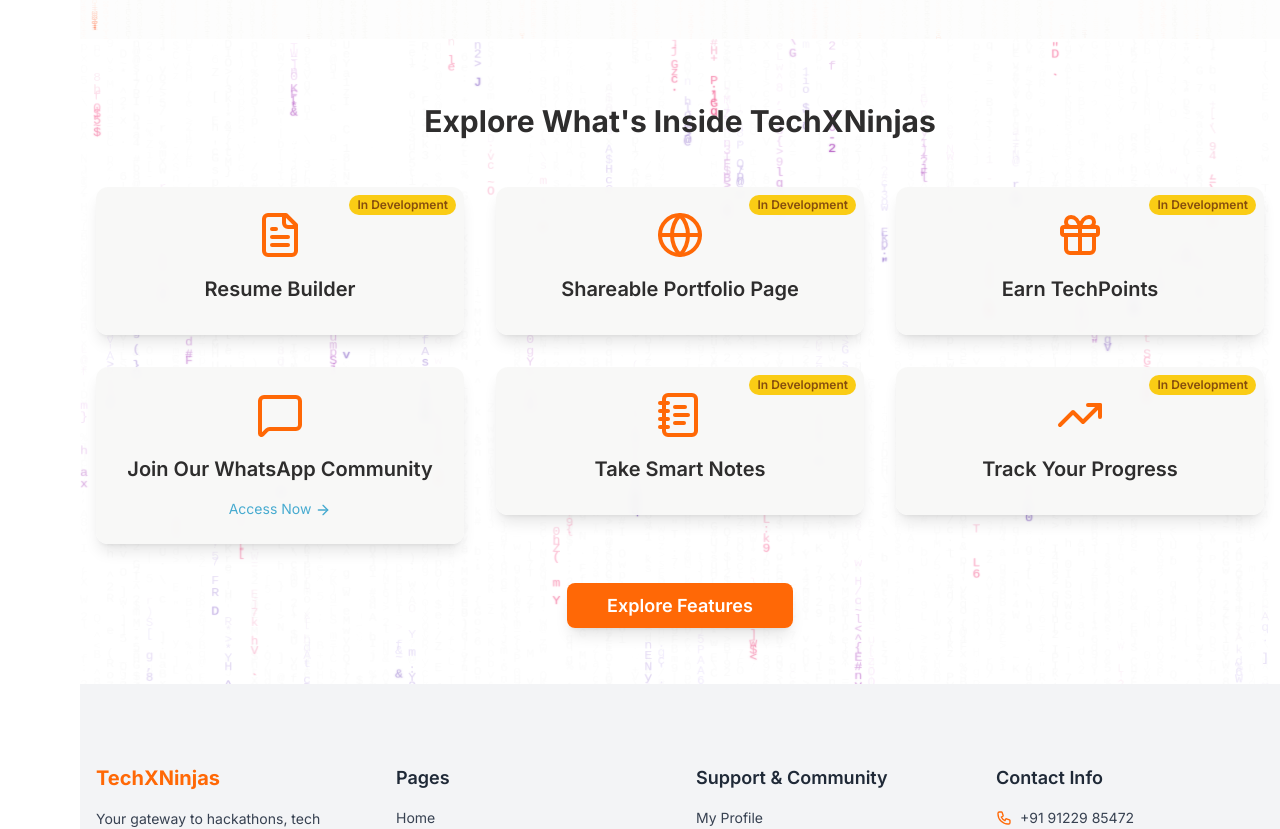
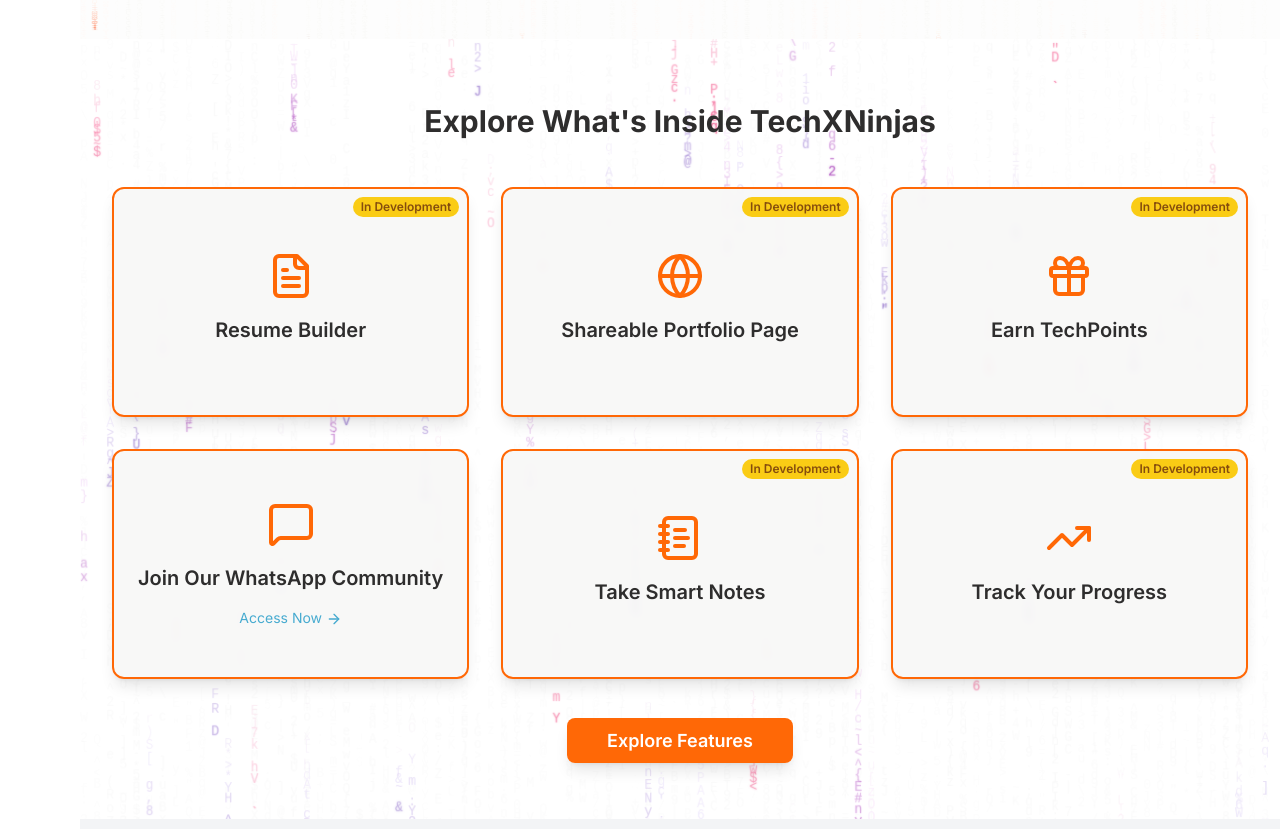
Before and after one commit to techxninjas2/techxninjas-client, a React (Vite) app: page / in a window 1280 px wide. Shown: the part 2713-3542 px from the top of the page. Built offline with nearby package versions, Linux system fonts and the light colour scheme; no server answers; the database is empty.

Commit message:
Update HomePage.tsx

```diff
--- a/components/pages/HomePage.tsx
+++ b/components/pages/HomePage.tsx
@@ -378,7 +378,8 @@
         style="terminal"
         className="absolute inset-0 z-0"
       />
-      <div className="container mx-auto px-4 text-center relative z-10">
+      <div className="relative flex flex-col justify-between container mx-auto px-4 md:px-8 max-w-screen-xl text-center relative z-10">
+
         <RevealOnScroll direction="up" duration={800}>
           <h2 className="text-3xl font-bold mb-12 text-brand-dark-gray dark:text-white">
             Explore What's Inside TechXNinjas
@@ -388,7 +389,7 @@
         <div className="grid grid-cols-1 sm:grid-cols-2 lg:grid-cols-3 gap-8 mb-12">
           {features.map((feature, index) => (
             <RevealOnScroll key={index} direction="up" delay={300 + index * 150} duration={800}>
-              <div className="relative bg-brand-off-white dark:bg-brand-dark-gray p-6 rounded-xl shadow-lg hover:shadow-xl transition-shadow duration-300 group backdrop-blur-sm bg-opacity-90 dark:bg-opacity-90">
+              <div className="relative flex flex-col items-center justify-center bg-brand-off-white h-[230px] dark:bg-brand-dark-gray p-6 rounded-xl border-2 border-brand-primary shadow-lg hover:shadow-xl transition-shadow duration-200 group backdrop-blur-sm bg-opacity-90 dark:bg-opacity-90 ">
                 <feature.icon className="w-12 h-12 mx-auto mb-4 text-brand-primary dark:text-brand-ninja-gold" />
                 <h4 className="text-xl font-semibold mb-2 text-brand-dark-gray dark:text-white">{feature.name}</h4>
                 {feature.dev && (
```
